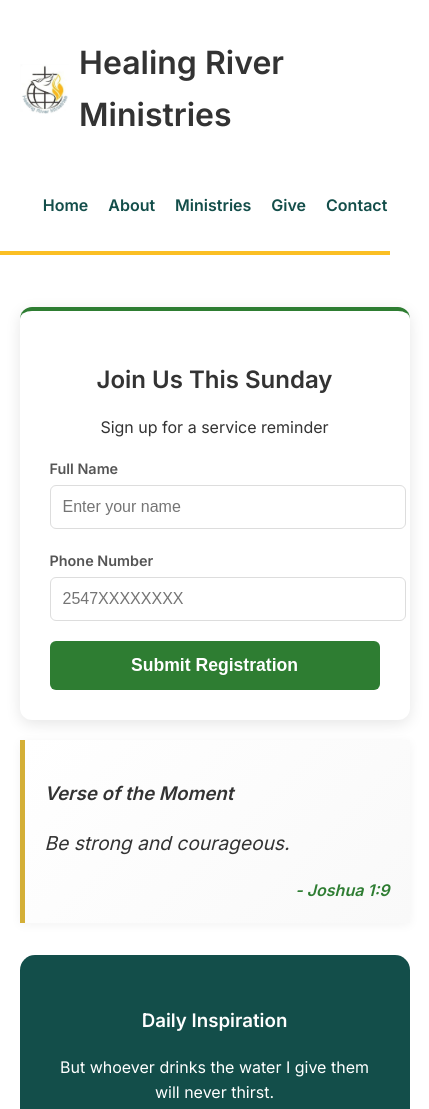
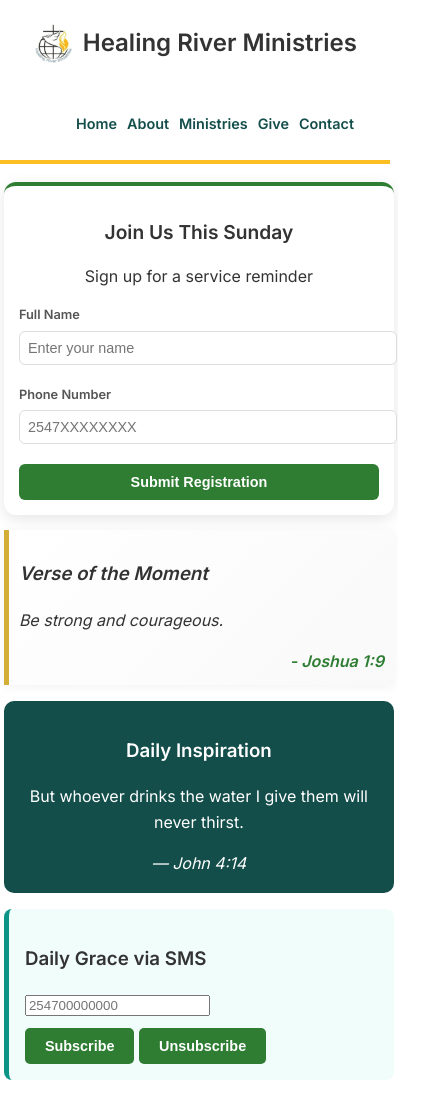
Before and after one commit to emmanueltorris-rgb/healing-river, a website: page index.html in a window 390 px wide. Shown: the top 1109 px of the page, 429 px wide, since content can reach past the window. Drawn offline with Linux system fonts and the light colour scheme; no server answers.

Commit message:
mobile responsiveness

```diff
--- a/style.css
+++ b/style.css
@@ -213,5 +213,143 @@ button {
 }
 
 @media (max-width: 768px) {
-    header { flex-direction: column; gap: 1rem; }
+    header {
+        flex-direction: column;
+        gap: 1rem;
+        padding: 1rem 2%;
+    }
+
+    header img {
+        height: 40px;
+    }
+
+    nav ul {
+        gap: 15px;
+        flex-wrap: wrap;
+        justify-content: center;
+    }
+
+    main {
+        padding: 1rem 2%;
+    }
+
+    .grid {
+        grid-template-columns: 1fr;
+        gap: 15px;
+    }
+
+    .card {
+        padding: 1.5rem;
+    }
+
+    #bible-verse-container {
+        padding: 1.5rem;
+        margin: 1rem 0;
+    }
+
+    .join-us-card {
+        padding: 20px;
+        margin: 10px auto;
+        max-width: 100%;
+    }
+
+    .verse-card {
+        padding: 15px;
+        margin: 15px 0;
+    }
+
+    .form-group input {
+        padding: 10px;
+        font-size: 0.9rem;
+    }
+
+    .btn-submit {
+        padding: 12px;
+        font-size: 1rem;
+    }
+
+    button {
+        padding: 10px 20px;
+        font-size: 0.9rem;
+    }
+
+    footer {
+        padding: 1.5rem 1rem;
+    }
+
+    footer a {
+        display: block;
+        margin: 5px 0;
+    }
 }
+
+@media (max-width: 480px) {
+    header {
+        padding: 0.5rem 1%;
+    }
+
+    header h1 {
+        font-size: 1.5rem;
+    }
+
+    nav ul {
+        gap: 10px;
+    }
+
+    nav a {
+        font-size: 0.9rem;
+    }
+
+    main {
+        padding: 0.5rem 1%;
+    }
+
+    .card {
+        padding: 1rem;
+        border-radius: 8px;
+    }
+
+    #bible-verse-container {
+        padding: 1rem;
+        border-radius: 10px;
+    }
+
+    .join-us-card {
+        padding: 15px;
+    }
+
+    .join-us-card h2 {
+        font-size: 1.2rem;
+    }
+
+    .form-group label {
+        font-size: 0.8rem;
+    }
+
+    .form-group input {
+        padding: 8px;
+        font-size: 0.9rem;
+    }
+
+    .btn-submit {
+        padding: 10px;
+        font-size: 0.9rem;
+    }
+
+    button {
+        padding: 8px 16px;
+    }
+
+    .verse-card {
+        padding: 10px;
+    }
+
+    #random-verse-text {
+        font-size: 1rem;
+    }
+
+    footer {
+        padding: 1rem 0.5rem;
+        font-size: 0.9rem;
+    }
+}
```
